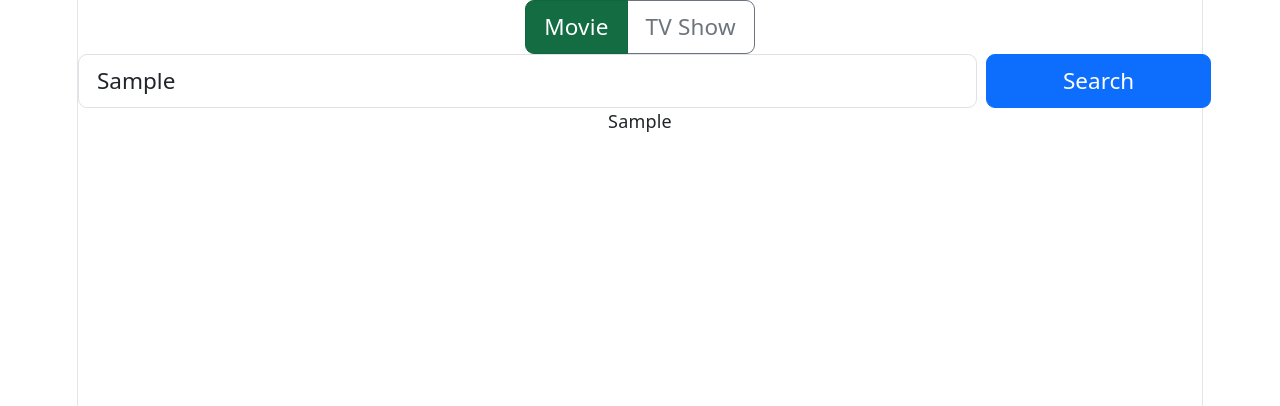
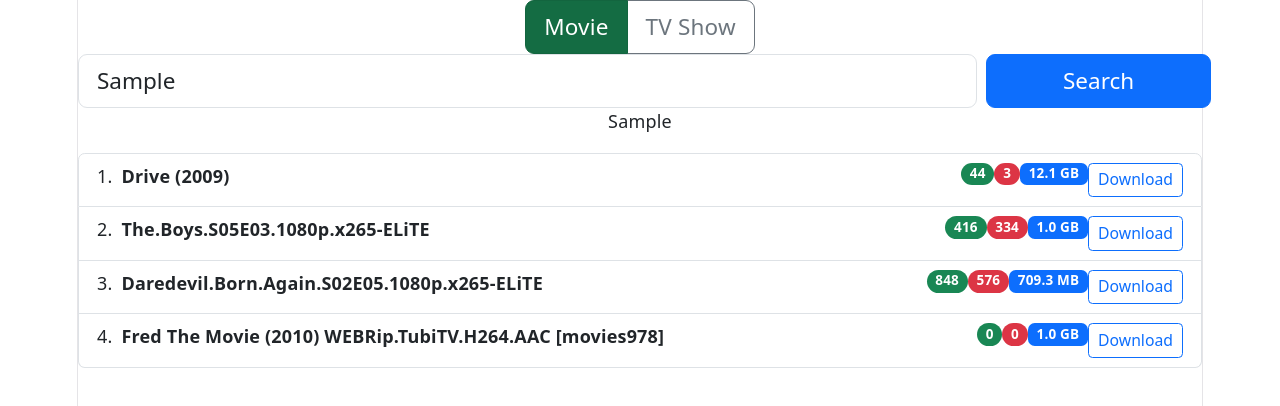
Before and after one commit to nick0connor/nah, a React (Vite) app in the folder client/: page / in a window 1280 px wide. Both pictures are taken after typing "Sample" into the empty fields and a click on the button "Search". Shown: the top 406 px of the page. Built offline with nearby package versions, Linux system fonts and the light colour scheme.

Commit message:
implemented basic list for returned queries

```diff
--- a/client/src/App.jsx
+++ b/client/src/App.jsx
@@ -3,6 +3,10 @@
 import ButtonGroup from 'react-bootstrap/ButtonGroup';
 import ToggleButton from 'react-bootstrap/ToggleButton';
 import Form from 'react-bootstrap/Form';
+import Badge from 'react-bootstrap/Badge';
+import ListGroup from 'react-bootstrap/ListGroup';
+
+import fakeQuery from './queryReturnTemplate.json'
 
 function App() {
   // Media Type
@@ -26,6 +30,15 @@
     setLoading(true)
   };
 
+  // Results
+  const [queryResults, setQueryResults] = useState([]);
+  var queryResultsActive = () => { return queryResults !== []; }
+
+  const handleDownloadClick = (index) => {
+    if(!queryResultsActive) return;
+    console.log(`Hash: '${queryResults[index].hash}'`)
+  }
+
   // Temp code for searchbox - replace with real network request to backend
   useEffect(() => {
     function simulateNetworkRequest() {
@@ -36,6 +49,7 @@
 
     if (isLoading) {
       simulateNetworkRequest().then(() => {
+        setQueryResults(fakeQuery);
         setLoading(false);
       });
     }
@@ -94,6 +108,42 @@
         <p>{searchText}</p>
       </section>
 
+      <section className='results'>
+        <ListGroup as="ol" numbered>
+
+        {queryResultsActive &&
+          queryResults.map((result, index) => {
+            return (
+              <ListGroup.Item
+                as="li"
+                className="d-flex justify-content-between align-items-start"
+                key={index}
+              >
+                <div className="ms-2 me-auto fw-bold">{result.name}</div>
+
+                <Badge bg="success" pill>
+                  {result.seeders}
+                </Badge>
+                <Badge bg="danger" pill>
+                  {result.leachers}
+                </Badge>
+                <Badge bg="primary">
+                  {result.size}
+                </Badge>
+                <Button
+                  size='sm'
+                  variant='outline-primary'
+                  onClick={() => handleDownloadClick(index)}
+                >
+                  Download
+                </Button>
+              </ListGroup.Item>
+            );
+          })
+        }
+
+        </ListGroup>
+      </section>
     </>
   )
 }
```
